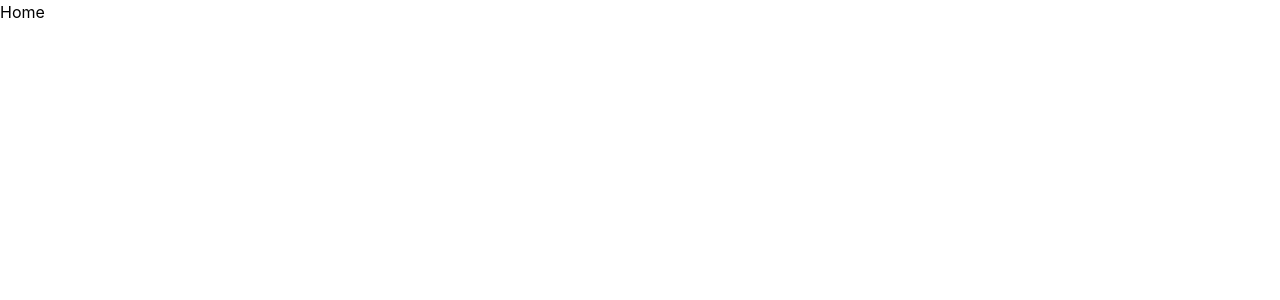
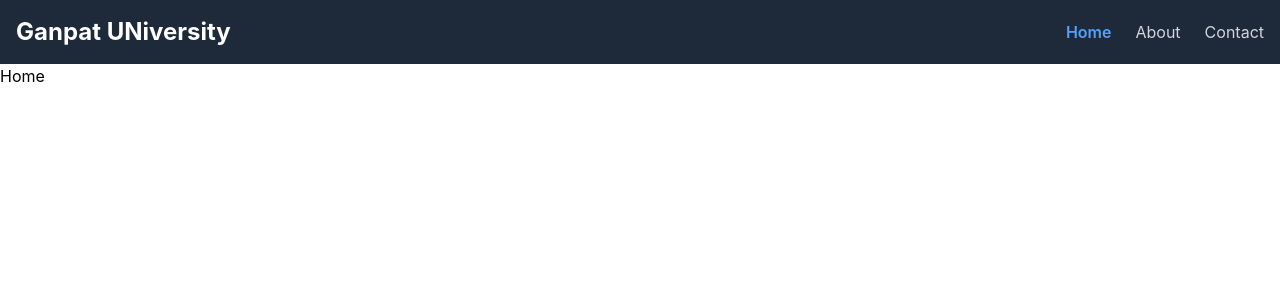
Before and after one commit to Deewakar2002Jha/REACT-ROUTER-PROJECT-2, a React (Vite) app: page / in a window 1280 px wide. Shown: the top 300 px of the page. Built offline with nearby package versions, Linux system fonts and the light colour scheme.

Commit message:
new components added

```diff
--- a/src/App.jsx
+++ b/src/App.jsx
@@ -1,9 +1,9 @@
-import { useState } from 'react'
 import './App.css'
 import Home from './pages/Home'
 import About from './pages/About'
 import Contact from './pages/Contact'
 import { BrowserRouter, Routes, Route } from "react-router-dom";
+import Navbar from './components/Navbar'
 
 function App() {
 
@@ -11,6 +11,7 @@ function App() {
   return (
     <>
       <BrowserRouter>
+        <Navbar />
         <Routes>
           <Route path="/" element={<Home />} />
           <Route path="/about" element={<About />} />
--- a/src/components/Navbar.jsx
+++ b/src/components/Navbar.jsx
@@ -1,10 +1,22 @@
 import React from 'react'
+import { NavLink } from 'react-router-dom'
 
 const Navbar = () => {
     return (
         <>
-            <nav>
-                <h2>Ganpat University</h2>
+            <nav className='bg-gray-800 px-4 py-4'>
+                <div className="mx-auto flex max-w-7xl items-center justify-between">
+                    <div className='text-2xl font-bold text-white'>Ganpat UNiversity</div>
+                    <div className='flex gap-6'>
+                        <NavLink
+                            to="/" className={({ isActive }) => isActive ? "font-semibold text-blue-400" : "text-gray-300 hover:text-white"}>Home</NavLink>
+                        <NavLink
+                            to="/about" className={({ isActive }) => isActive ? "font-semibold text-blue-400" : "text-gray-300 hover:text-white"}>About</NavLink>
+                        <NavLink
+                            to="/constact" className={({ isActive }) => isActive ? "font-semibold text-blue-400" : "text-gray-300 hover:text-white"}>Contact</NavLink>
+                    </div>
+                </div>
+
 
             </nav>
         </>
```
